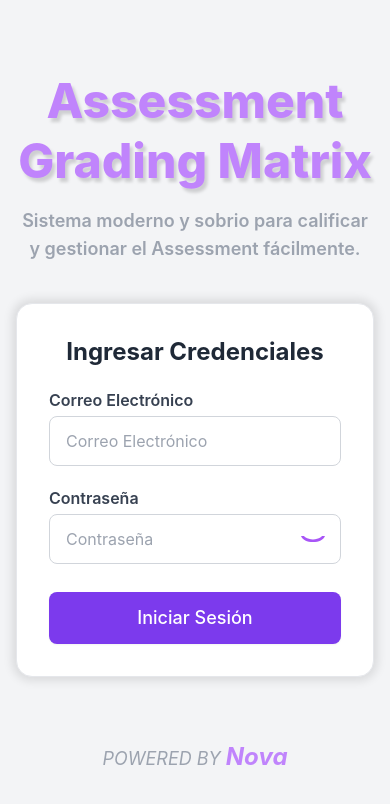
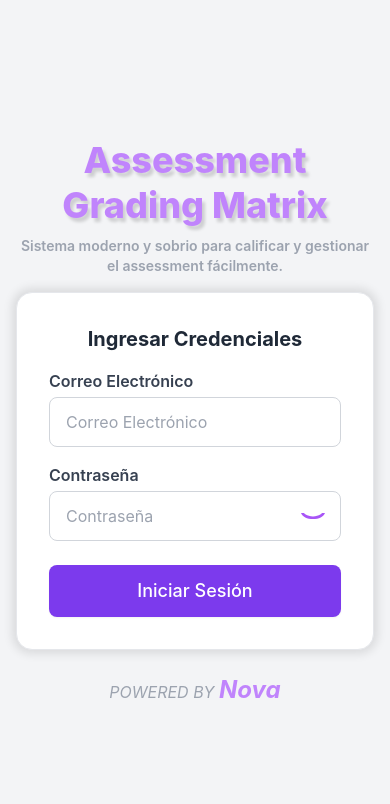
Before and after one commit to gruponovaeafit/Assessment-GradingMatrix, a Next.js app: page /auth/login in a window 390 px wide. Shown: the top 804 px of the page. Built offline with nearby package versions, Linux system fonts and the light colour scheme; no server answers.

Commit message:
fix: reduce login scroll on smaller screens

```diff
--- a/src/app/auth/login/page.tsx
+++ b/src/app/auth/login/page.tsx
@@ -59,23 +59,27 @@ export default function Login() {
   };
 
   return (
-    <div className="flex flex-col items-center justify-center min-h-screen bg-gray-100 px-4">
+    // py-8 en mobile, py-6 en laptops pequeñas para no generar scroll
+    <div className="flex flex-col items-center justify-center min-h-screen bg-gray-100 px-4 py-8 lg:py-6">
 
-      {/* HEADER */}
-      <div className="text-center mb-10">
-        <h1 className="text-5xl md:text-6xl font-extrabold text-purple-400 leading-tight drop-shadow-[3px_4px_1.5px_rgba(0,0,0,0.15)]">
-          Assessment <br /> Grading Matrix
+      {/* HEADER
+          En mobile y laptops pequeñas (lg): título más pequeño y menos margen inferior
+          En desktop (1920x1080): se ve igual que antes */}
+      <div className="text-center mb-4 lg:mb-6 xl:mb-10 w-full max-w-2xl">
+        <h1 className="text-4xl sm:text-5xl xl:text-6xl font-extrabold text-purple-400 leading-tight drop-shadow-[3px_4px_1.5px_rgba(0,0,0,0.15)]">
+          Assessment Grading Matrix
         </h1>
-        <p className="mt-4 text-gray-400 text-lg max-w-md font-semibold">
-          Sistema moderno y sobrio para calificar y gestionar el Assessment fácilmente.
+        <p className="mt-2 xl:mt-4 text-gray-400 text-sm xl:text-lg font-semibold">
+          Sistema moderno y sobrio para calificar y gestionar el assessment fácilmente.
         </p>
       </div>
 
-      {/* Caja de texto */}
+      {/* Caja de texto — igual que antes, sin cambios visuales */}
       <form onSubmit={handleLogin} className="w-full max-w-[380px]">
-        <Box className="flex flex-col gap-5">
+        <Box className="flex flex-col gap-4 xl:gap-5">
 
-          <h2 className="text-2xl font-bold text-gray-800 text-center">
+          {/* Título del card: ligeramente más pequeño en laptops */}
+          <h2 className="text-xl xl:text-2xl font-bold text-gray-800 text-center">
             Ingresar Credenciales
           </h2>
 
@@ -98,12 +102,12 @@ export default function Login() {
           />
 
           <Button
-          type="submit"
-          variant="accent"
-          loading={isLoading}
-          className="w-full mt-2 py-3 text-lg"
+            type="submit"
+            variant="accent"
+            loading={isLoading}
+            className="w-full mt-2 py-3 text-lg"
           >
-          {!isLoading && "Iniciar Sesión"}
+            {!isLoading && "Iniciar Sesión"}
           </Button>
 
           {error && (
@@ -115,8 +119,8 @@ export default function Login() {
         </Box>
       </form>
 
-      {/* FOOTER */}
-      <footer className="mt-16 text-gray-400 text-lg italic">
+      {/* FOOTER — menos margen superior en laptops para evitar scroll */}
+      <footer className="mt-6 lg:mt-8 xl:mt-16 text-gray-400 text-base xl:text-lg italic">
         POWERED BY{" "}
         <span className="font-bold text-2xl text-purple-400">Nova</span>
       </footer>
```
